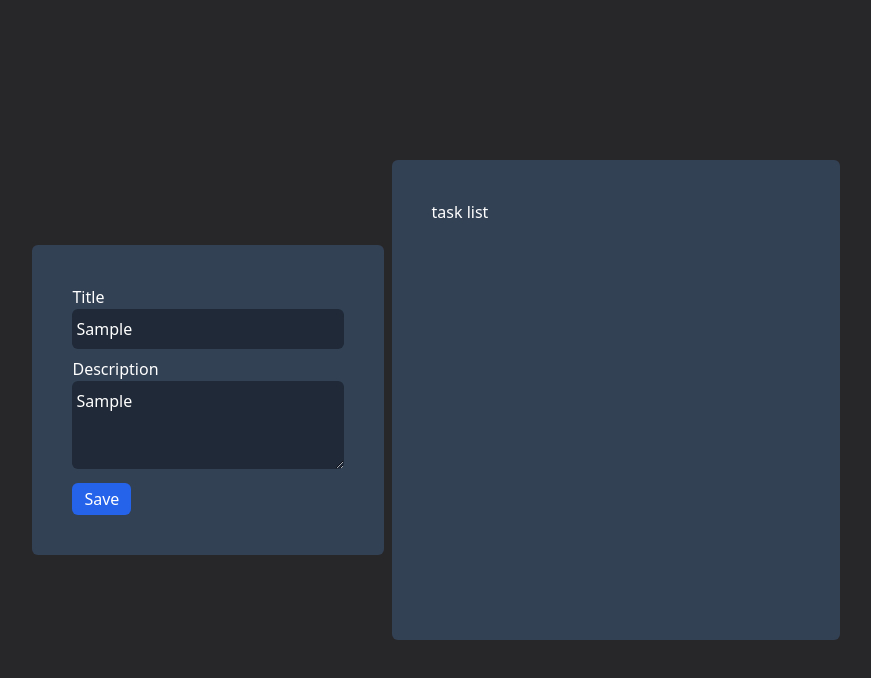
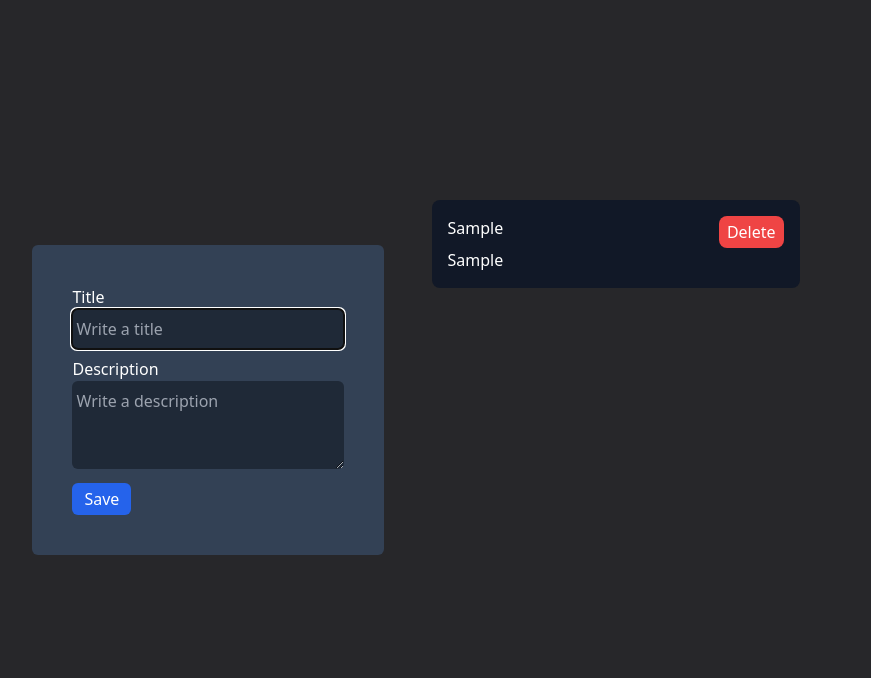
Before and after one commit to diegofernandoalayon/task-list-vanilla-typescript, a website built with Vite: page index.html in a window 1280 px wide. Both pictures are taken after typing "Sample", "Sample" into the empty fields and a click on the button "Save". Shown: the whole page, without its empty margins (204-1075 px from the left). Built offline with nearby package versions, Linux system fonts and the light colour scheme.

Commit message:
listando tareas,

```diff
--- a/index.html
+++ b/index.html
@@ -11,15 +11,14 @@
     <div class="flex justify-center items-center h-screen gap-x-2">
       <form id="taskForm" class="bg-slate-700 p-10 rounded-md max-w-md">
         <label for="title" class="block">Title</label>
-        <input type="text" name="title" class="bg-gray-800 px-1 py-2 w-full rounded-md mb-2" id="title" placeholder="Write a title" />
+        <input type="text" name="title" autofocus class="bg-gray-800 px-1 py-2 w-full rounded-md mb-2" id="title" placeholder="Write a title" />
 
         <label for="description" class="block">Description</label>
         <textarea name="description" class="bg-gray-800 px-1 py-2 w-full rounded-md mb-2" rows="3" placeholder="Write a description"></textarea>
 
         <button class="bg-blue-600 px-3 py-1 rounded-md hover:bg-blue-500">Save</button>
       </form>
-      <div id="taskList" class="bg-slate-700 max-w-md w-full h-3/5 p-10 rounded-md overflow-y-scroll">
-        task list
+      <div id="tasksList" class="max-w-md w-full h-3/5 p-10 rounded-md overflow-y-scroll">
       </div>
     </div>
 
--- a/src/main.ts
+++ b/src/main.ts
@@ -1,6 +1,8 @@
 import './style.css'
 
 const taskForm = document.querySelector<HTMLFormElement>('#taskForm') // para indicar que el un elemento formulario
+
+const tasksList = document.querySelector<HTMLDivElement>('#tasksList')
 
 interface Task {
   title: string
@@ -9,6 +11,7 @@
 
 let tasks: Task[] = []
 
+// creando tareas
 taskForm?.addEventListener('submit', (event) => {
   event.preventDefault()
   const title = taskForm['title'] as unknown as HTMLInputElement // para indicar que el un unknown y luege un elemento input de HTML
@@ -22,4 +25,46 @@
 
   localStorage.setItem('tasks', JSON.stringify(tasks))
 
+  renderTasks(tasks) // para renderizar inmediatamente las tareas
+
+  taskForm.reset() // para resetear todo el formulario
+  title.focus() // para enfocar luego de guardar en la casilla del titulo
 })
+  //listando tareas
+
+document.addEventListener('DOMContentLoaded', () => {
+
+  tasks = JSON.parse(localStorage.getItem('tasks') || '[]') // pedimos al localStorage y si no asignamos array vacios, esto dara valores a el array tasks
+  renderTasks(tasks)
+})
+
+function renderTasks(tasks: Task[]){
+
+  tasksList!.innerHTML  = '' // ! para indicar que el elemento estara presente
+
+  tasks.forEach((task) => {
+    const taskElement = document.createElement('div')
+    taskElement.className = 'bg-gray-900 p-4 mb-1 rounded-lg hover:bg-gray-700 cursor:pointer'
+
+    const header = document.createElement('header')
+    header.className = 'flex justify-between'
+
+    const title = document.createElement('span')
+    title.innerText = task.title
+
+    const btnDelete = document.createElement('button')
+    btnDelete.className = 'bg-red-500 px-2 py-1 rounded-lg'
+    btnDelete.innerText = 'Delete'
+    header.append(title)
+    header.append(btnDelete)
+
+    const description = document.createElement('span')
+    description.innerText = task.description
+
+
+    taskElement.append(header)
+    taskElement.append(description)
+
+    tasksList?.append(taskElement)
+  })
+}
```
